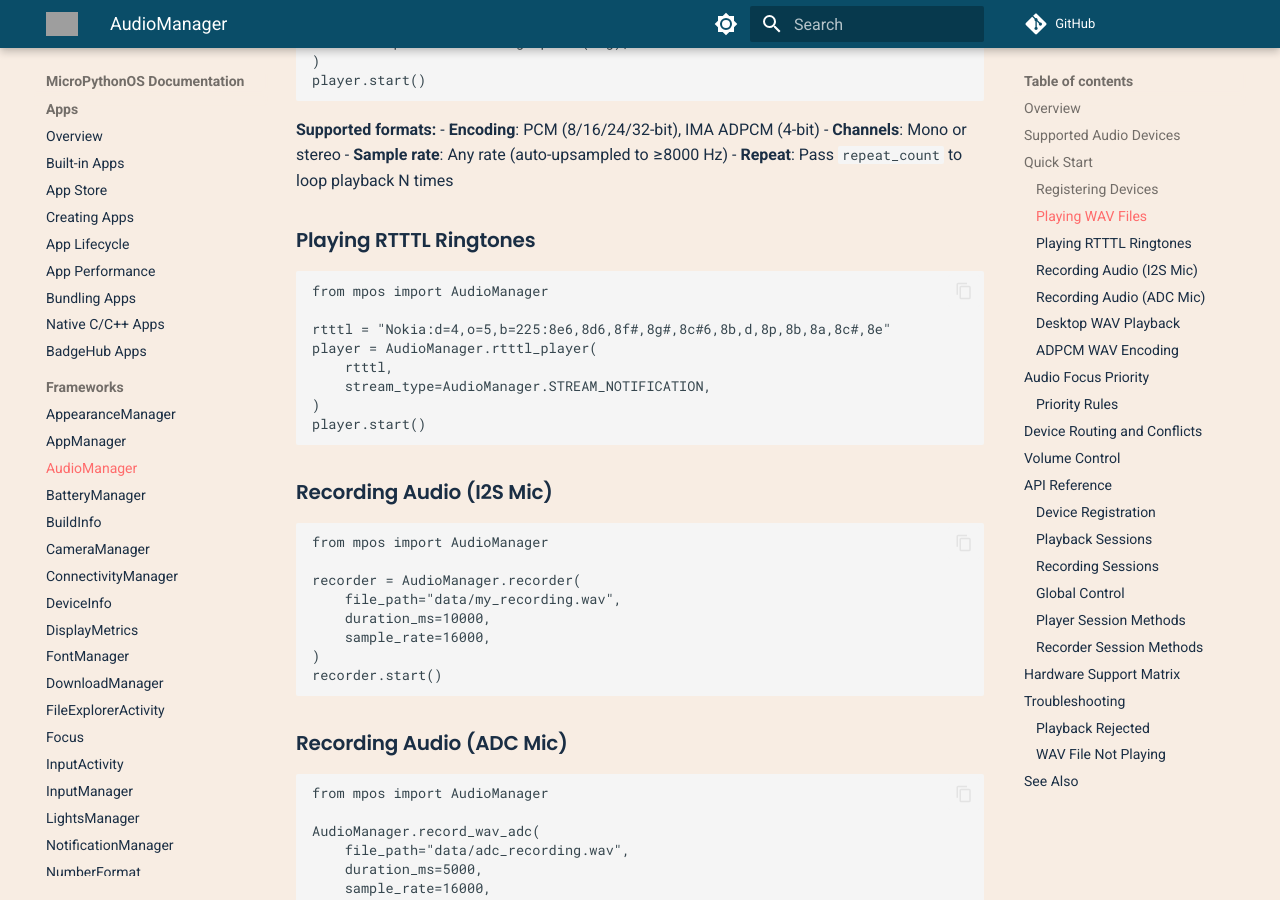
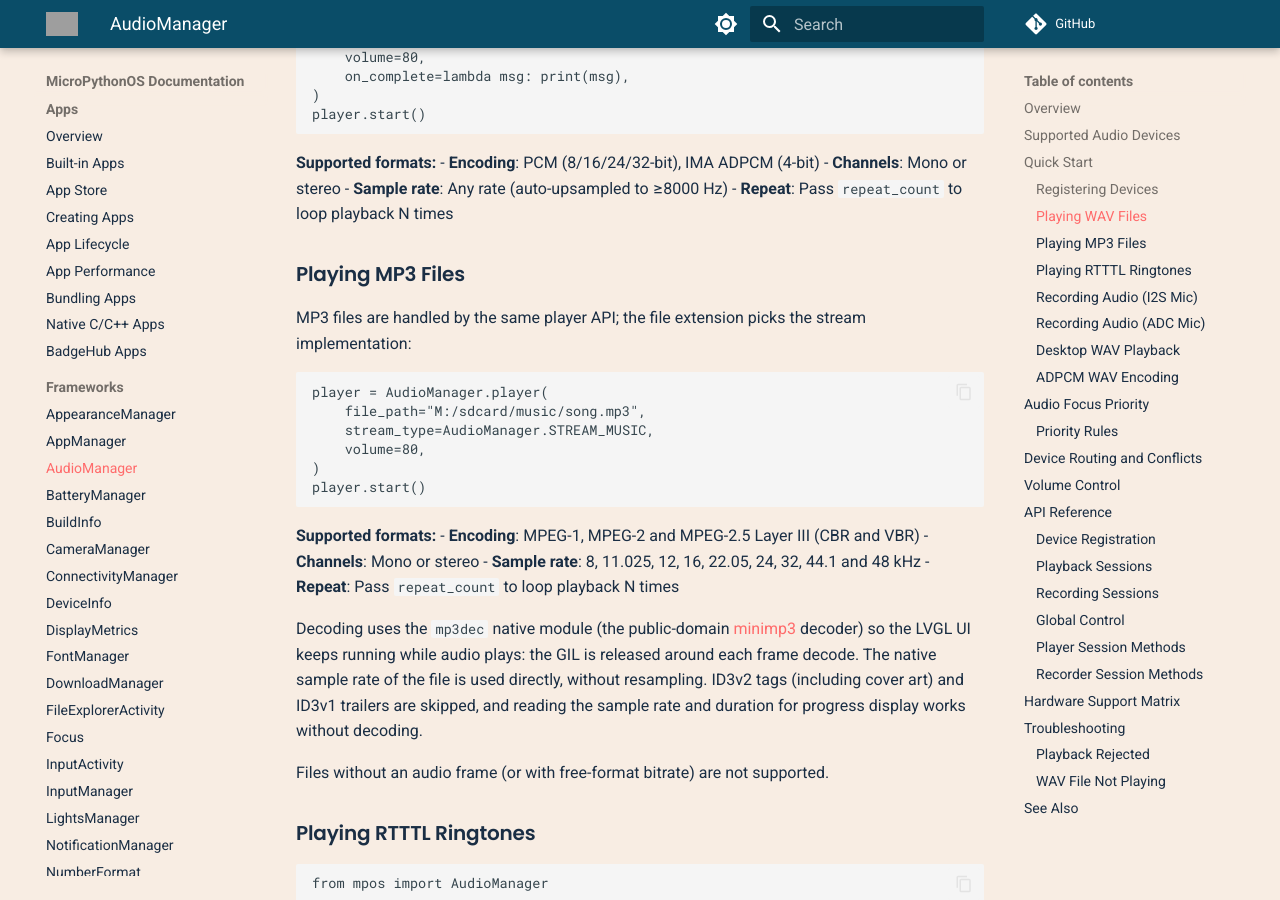
Before and after one commit to MicroPythonOS/docs, an MkDocs documentation site: the page built from docs/frameworks/audiomanager.md, in a window 1280 px wide and 900 px high, scrolled down 1852 px. Built offline with MkDocs 1.6.1 and Material for MkDocs 9.7.7, drawn with Linux system fonts in a browser that asks for light colours; comment, search, counter and statistics services are not loaded; some of the changed text lies outside the part shown; grey boxes are pictures that could not be loaded.

Commit message:
AudioManager: document MP3 playback
MPEG-1/2/2.5 Layer III, CBR and VBR, mono/stereo, 8-48 kHz, decoded by the
native mp3dec module (minimp3) at the file's own sample rate. On desktop the
file is played by ffplay/mpg123/afplay, or decoded to a temporary WAV when
only aplay/paplay is available.

````diff
--- a/docs/frameworks/audiomanager.md
+++ b/docs/frameworks/audiomanager.md
@@ -10,6 +10,7 @@ AudioManager provides:
 - **Device registry** - Register I2S outputs, PWM buzzers, and microphone inputs
 - **Session control** - Player/Recorder sessions with start/stop/pause/resume
 - **WAV file support** - 8/16/24/32-bit PCM, IMA ADPCM (4-bit), mono/stereo, auto-upsampling
+- **MP3 file support** - MPEG-1/2/2.5 Layer III, CBR and VBR, mono/stereo, 8-48 kHz
 - **WAV recording** - 16-bit mono PCM from I2S or ADC microphone
 - **RTTTL ringtone support** - Full Ring Tone Text Transfer Language parser
 - **Thread-safe** - Safe for concurrent access
@@ -83,6 +84,29 @@ player.start()
 - **Sample rate**: Any rate (auto-upsampled to ≥8000 Hz)
 - **Repeat**: Pass `repeat_count` to loop playback N times
 
+### Playing MP3 Files
+
+MP3 files are handled by the same player API; the file extension picks the stream implementation:
+
+```python
+player = AudioManager.player(
+    file_path="M:/sdcard/music/song.mp3",
+    stream_type=AudioManager.STREAM_MUSIC,
+    volume=80,
+)
+player.start()
+```
+
+**Supported formats:**
+- **Encoding**: MPEG-1, MPEG-2 and MPEG-2.5 Layer III (CBR and VBR)
+- **Channels**: Mono or stereo
+- **Sample rate**: 8, 11.025, 12, 16, 22.05, 24, 32, 44.1 and 48 kHz
+- **Repeat**: Pass `repeat_count` to loop playback N times
+
+Decoding uses the `mp3dec` native module (the public-domain [minimp3](https://github.com/lieff/minimp3) decoder) so the LVGL UI keeps running while audio plays: the GIL is released around each frame decode. The native sample rate of the file is used directly, without resampling. ID3v2 tags (including cover art) and ID3v1 trailers are skipped, and reading the sample rate and duration for progress display works without decoding.
+
+Files without an audio frame (or with free-format bitrate) are not supported.
+
 ### Playing RTTTL Ringtones
 
 ```python
@@ -130,6 +154,8 @@ On Linux and macOS desktop builds, WAV playback uses an external audio player su
 2. `aplay` (ALSA)
 3. `paplay` (PulseAudio)
 4. `afplay` (macOS)
+
+MP3 playback prefers a player that can decode MP3 itself (`ffplay`, then `mpg123`, or `afplay` on macOS). When only `aplay`/`paplay` is available, the file is decoded to a temporary WAV first, so older systems without an MP3-capable player still work.
 
 If none is installed, the player still runs in "timing simulation" mode so apps can test playback flow without sound.
 
````
